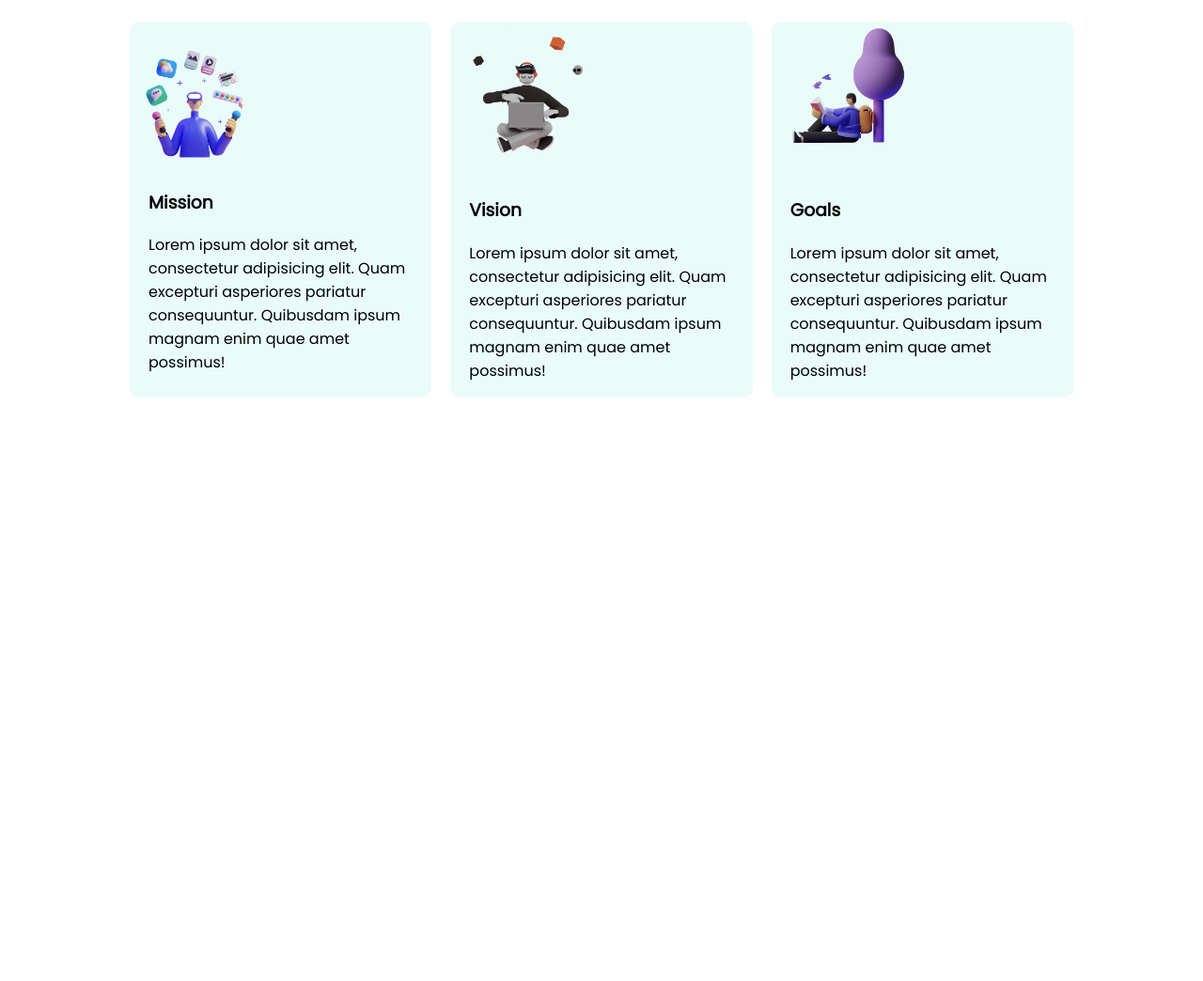
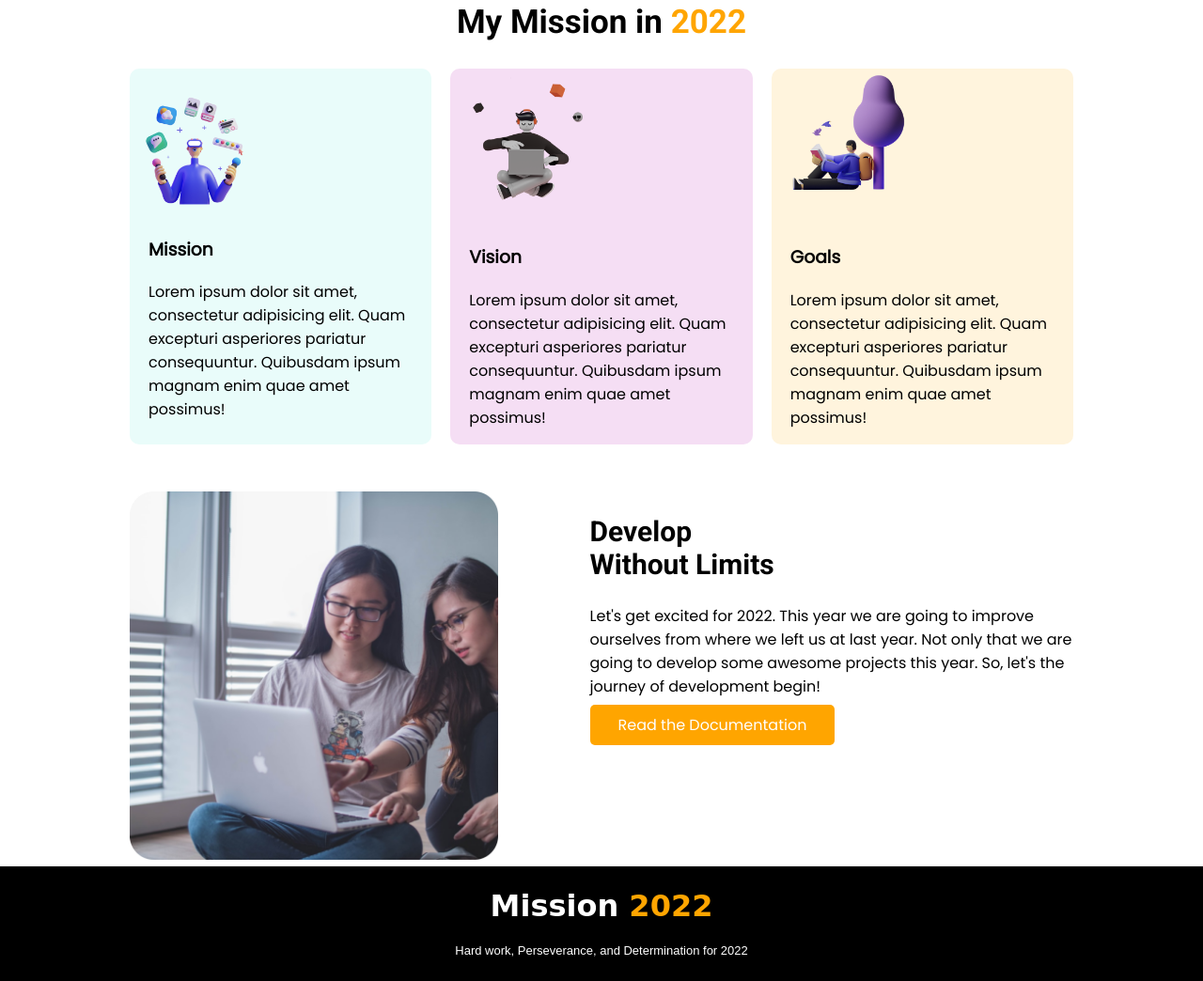
Before and after one commit to SifatHaque58/SifatHaque58-prog-hero-assignment-01, a plain HTML site: page index.html in a window 1280 px wide. Shown: the part 650-1694 px from the top of the page at 94% size. Before the commit the page ends 1123 px from the top, so only its background shows below. Drawn offline with Linux system fonts and the light colour scheme; a web font is replaced by a local one.

Commit message:
html css updated

```diff
--- a/index.html
+++ b/index.html
@@ -10,13 +10,15 @@
     <link rel="preconnect" href="https://fonts.googleapis.com">
     <link rel="preconnect" href="https://fonts.gstatic.com" crossorigin>
     <link
-        href="https://fonts.googleapis.com/css2?family=Abril+Fatface&family=Poppins&family=Roboto:wght@700&display=swap"
+        href="https://fonts.googleapis.com/css2?family=Abril+Fatface&family=Poppins&family=Roboto:wght@700&family=The+Nautigal:wght@700&display=swap"
         rel="stylesheet">
 </head>
 
 <body>
     <div class="first-section flex-container width-margin">
         <div class="first-left-side">
+            <br>
+            <br>
             <div class="heading-ver-line">
 
                 <div class="first-left-heading">
@@ -89,7 +91,45 @@
 
     <div class="third-section flex-container width-margin">
 
+        <div class="third-left-side">
+            <div class="third-img-ls">
+                <img src="./images/pictures/coding.png" alt="Coding">
+            </div>
+        </div>
+        <div class="third-right-side">
+
+
+
+            <div class="third-right-heading">
+                <h2>
+                    Develop <br>
+                    Without Limits
+                </h2>
+            </div>
+
+            <div class="third-para-section">
+                <p>
+                    Let's get excited for 2022. This year we are going to improve ourselves from where we left us at
+                    last
+                    year. Not only that we are going to develop some awesome projects this year. So, let's the journey
+                    of
+                    development begin!
+                </p>
+
+                <div class="third-img-ls-div">
+                    <a class="read-doc-btn" href="#">Read the Documentation</a>
+                </div>
+
+            </div>
+        </div>
+
+
     </div>
+    <footer class="footer">
+        <h1>Mission <span class="span-color">2022</span></h1>
+        <p>Hard work, Perseverance, and Determination for 2022</p>
+    </footer>
+
 
 
 </body>
--- a/style.css
+++ b/style.css
@@ -18,6 +18,7 @@ body{
     color:orange;
 }
 
+/* first section */
 .first-para-section{
     margin-top: 30px;
     font-weight: 400;
@@ -28,7 +29,6 @@ body{
     padding: 0px 0px 35px 5px;
     border-left: 3px solid red;
     height: 75px;
-
 }
 
 .first-left-heading{
@@ -62,6 +62,7 @@ body{
     padding-top: 25px;
 }
 
+/* Second section */
 .second-section-title {
     text-align: center;
     font-weight: bolder;
@@ -76,13 +77,13 @@ body{
 }
 
 .second-vision{
-    background-color: rgb(233, 252, 250);
+    background-color: rgb(245, 222, 244);
     border-radius: 10px;
     margin: 0px 10px;
 
 }
 .second-goals{
-    background-color: rgb(233, 252, 250);
+    background-color: rgb(255, 244, 221);
     border-radius: 10px;
     margin: 0px 10px;
 }
@@ -112,7 +113,51 @@ body{
     margin: 0px 20px ;
 }
 
-.third-section{
+/* third section */
+
+.third-img-ls img{
+    width: 80%;
+    padding: 0px 10px;
+}
+
+.third-right-heading{
+    font-weight: bolder;
+    font-size: 20px;
+    font-family: 'Roboto', sans-serif;
+    padding: 0px 10px;
+}
+
+.third-para-section{
+    padding: 0px 10px;
+}
 
 
+.read-doc-btn{
+    text-decoration: none;
+    padding: 10px 30px;
+    border-radius: 5px;
+    color: white;
+    background-color: orange;
 }
+
+
+
+/* footer section */
+.footer {
+    height: 120px;
+    width: 100%;
+    padding-top: 2px;
+    margin: 0 auto;
+    text-align: center;
+    color: white;
+    background-color: black;
+    font-family: 'The Nautigal', cursive;
+
+  }
+ .footer p{
+     font-family: sans-serif;
+     font-size: small;
+     font-weight: 100;
+
+
+ }
```
